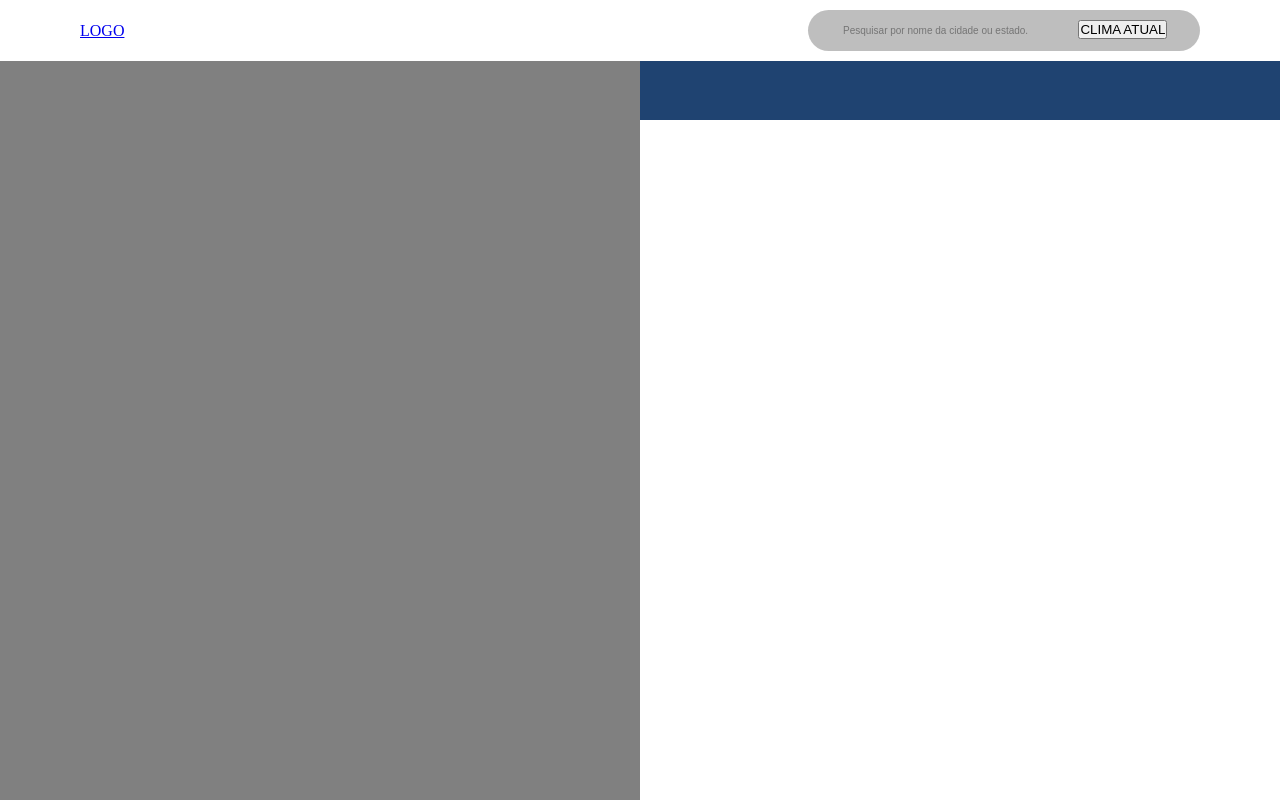
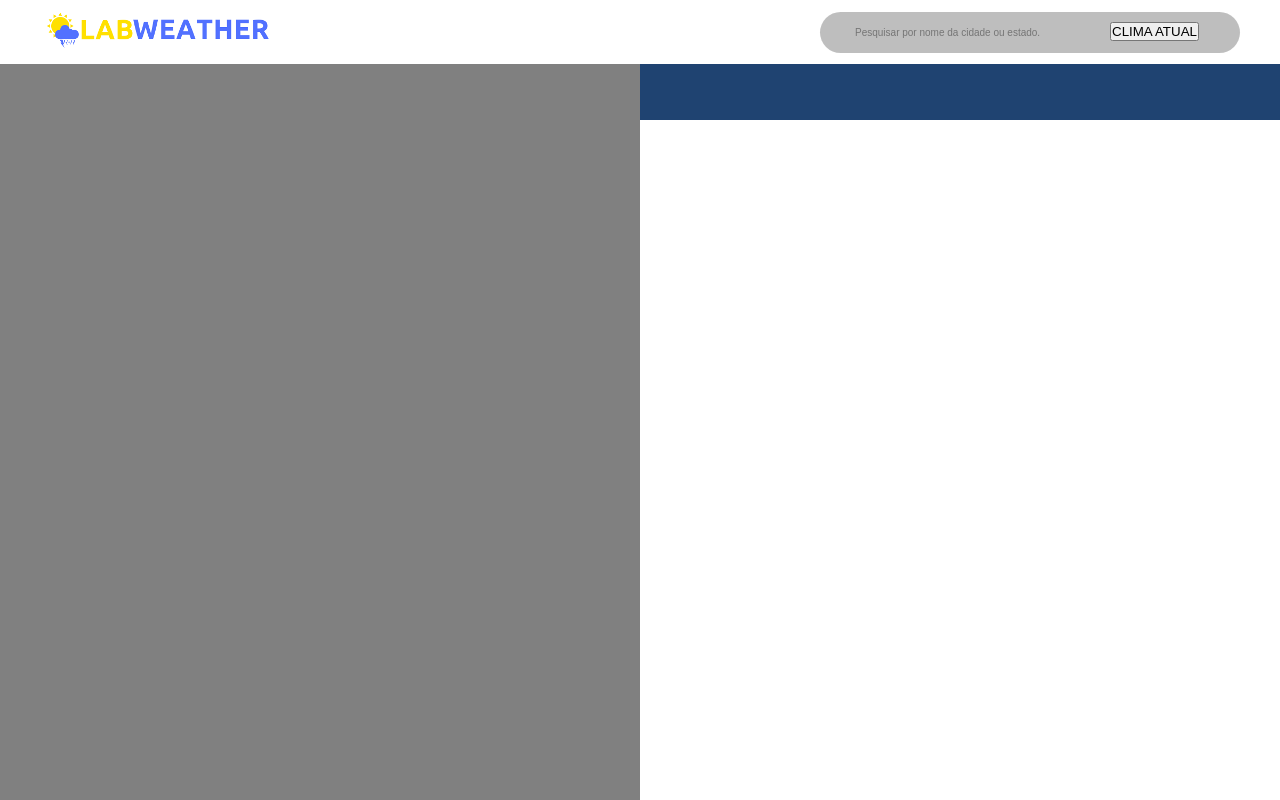
Before and after one commit to carolinaalmeida1/lab-weather, a plain HTML site: page public/index.html in a window 1280 px wide. Drawn offline with nearby package versions, Linux system fonts and the light colour scheme; some packages are replaced by stand-ins of ours.

Commit message:
logo added

```diff
--- a/public/index.html
+++ b/public/index.html
@@ -11,7 +11,7 @@
 
 <body>
   <nav>
-    <a href="#">LOGO</a>
+    <a href="#"><img src="logo.png" alt="logo"></a>
     <form>
       <input type="text" id="search-input" placeholder="Pesquisar por nome da cidade ou estado.">
       <button id="current-weather">CLIMA ATUAL</button>
--- a/scss/index.scss
+++ b/scss/index.scss
@@ -17,7 +17,7 @@ nav{
   align-items: center;
   width: 100%;
   background-color: #fff;
-  padding: 10px 80px;
+  padding: 10px 40px;
   position: fixed;
   top: 0;
   left: 0;
@@ -94,7 +94,5 @@ nav{
 }
 
 .five-days-weather {
-  // display: flex;
-  // flex-wrap: wrap;
   background-color: yellow;
 }
```
Also changed, not shown: public/css/main.min.css, public/logo.png (added).
